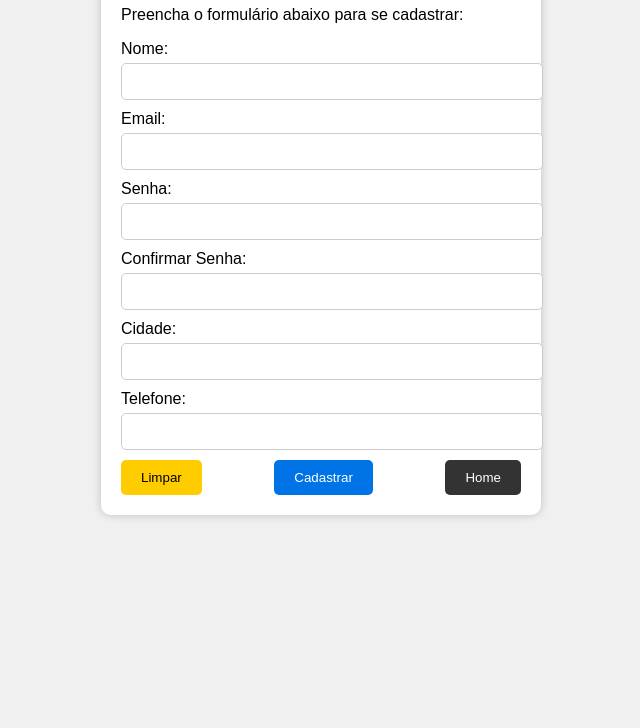
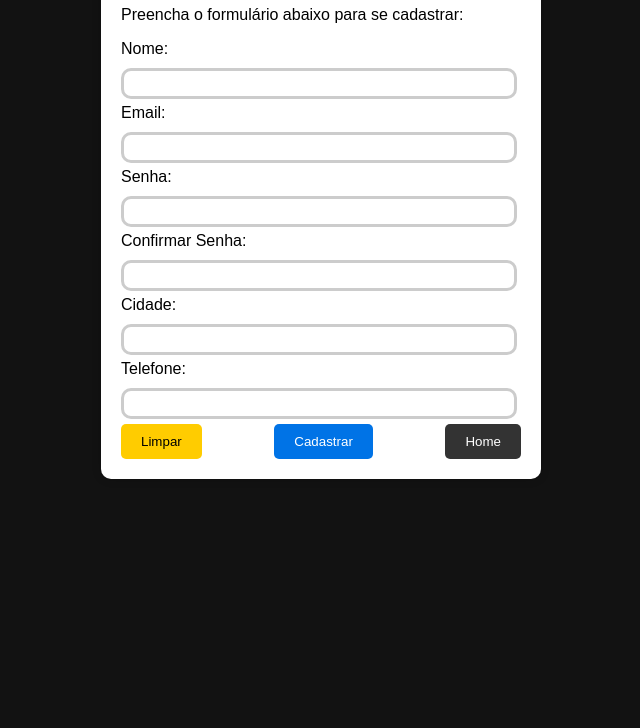
Before and after one commit to Samuel0G/Samuel_Goncalves-, a plain HTML site: page Filme gratis (trabalho)/cadastro.html in a window 1280 px wide. Shown: the part 72-800 px from the top of the page, without its empty margins (319-959 px from the left). Drawn offline with Linux system fonts and the light colour scheme.

Commit message:
Update EstilosdeCadastro.css
Mudança de cor da pagina e algumas correções

```diff
--- a/Filme gratis (trabalho)/EstilosdeCadastro.css
+++ b/Filme gratis (trabalho)/EstilosdeCadastro.css
@@ -1,6 +1,6 @@
 body {
     font-family: Arial, sans-serif;
-    background-color: #f0f0f0;
+    background-color: #121212;
     margin: 0;
     padding: 0;
 }
@@ -21,15 +21,15 @@ h1 {
 
 .form-label {
     display: block;
-    margin-bottom: 5px;
+    margin-bottom: 10px;
 }
 
 .form-input {
-    width: 100%;
-    padding: 10px;
-    margin-bottom: 10px;
-    border: 1px solid #ccc;
-    border-radius: 5px;
+    width: 95%;
+    padding: 5px;
+    margin-bottom: 5px;
+    border: 3px solid #ccc;
+    border-radius: 10px;
 }
 
 .button-container {
@@ -59,5 +59,5 @@ h1 {
 .button-home {
     background-color: #333;
     color: #fff;
-    margin: 0 auto; /* Centraliza o botão horizontalmente */
+    margin: 0 auto;
 }
```
